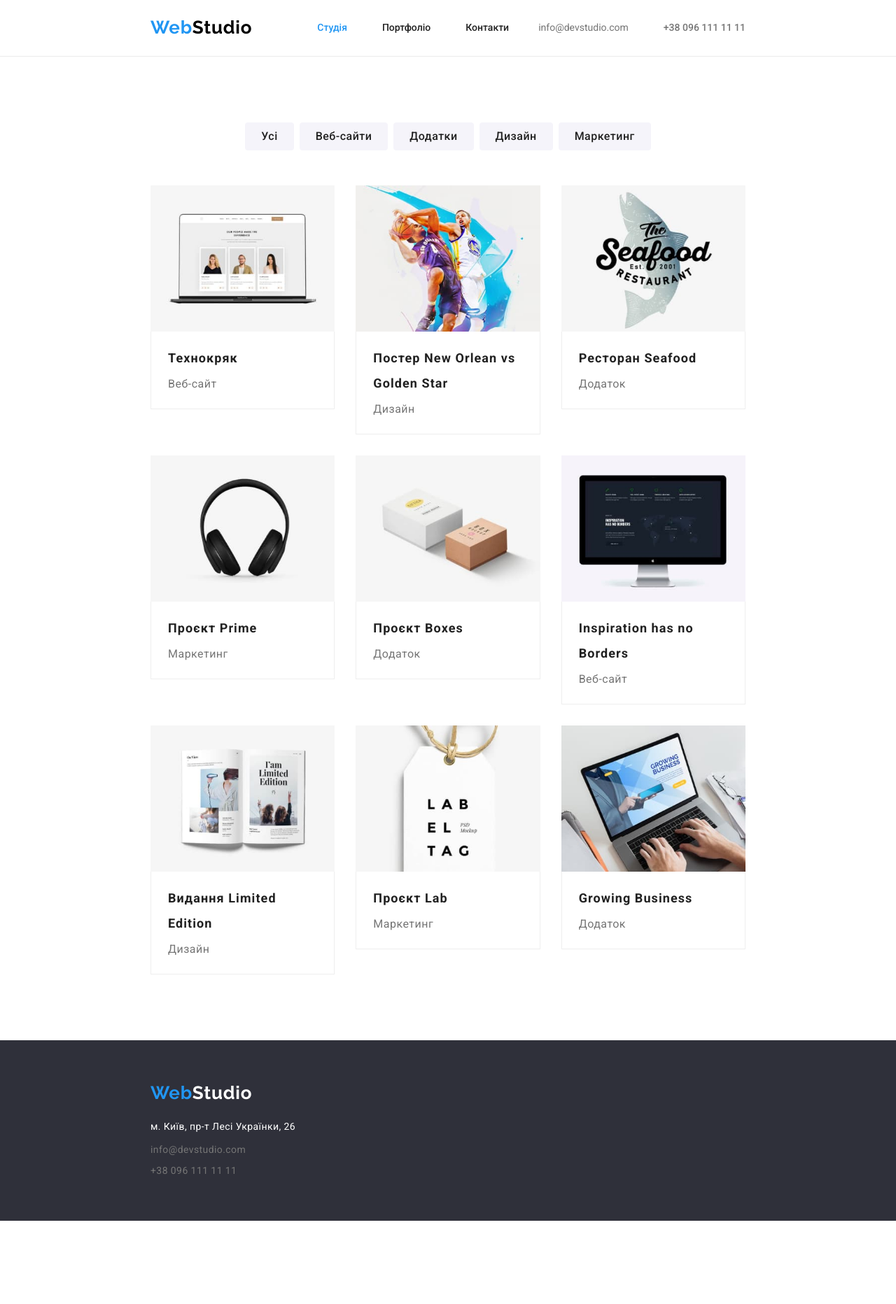
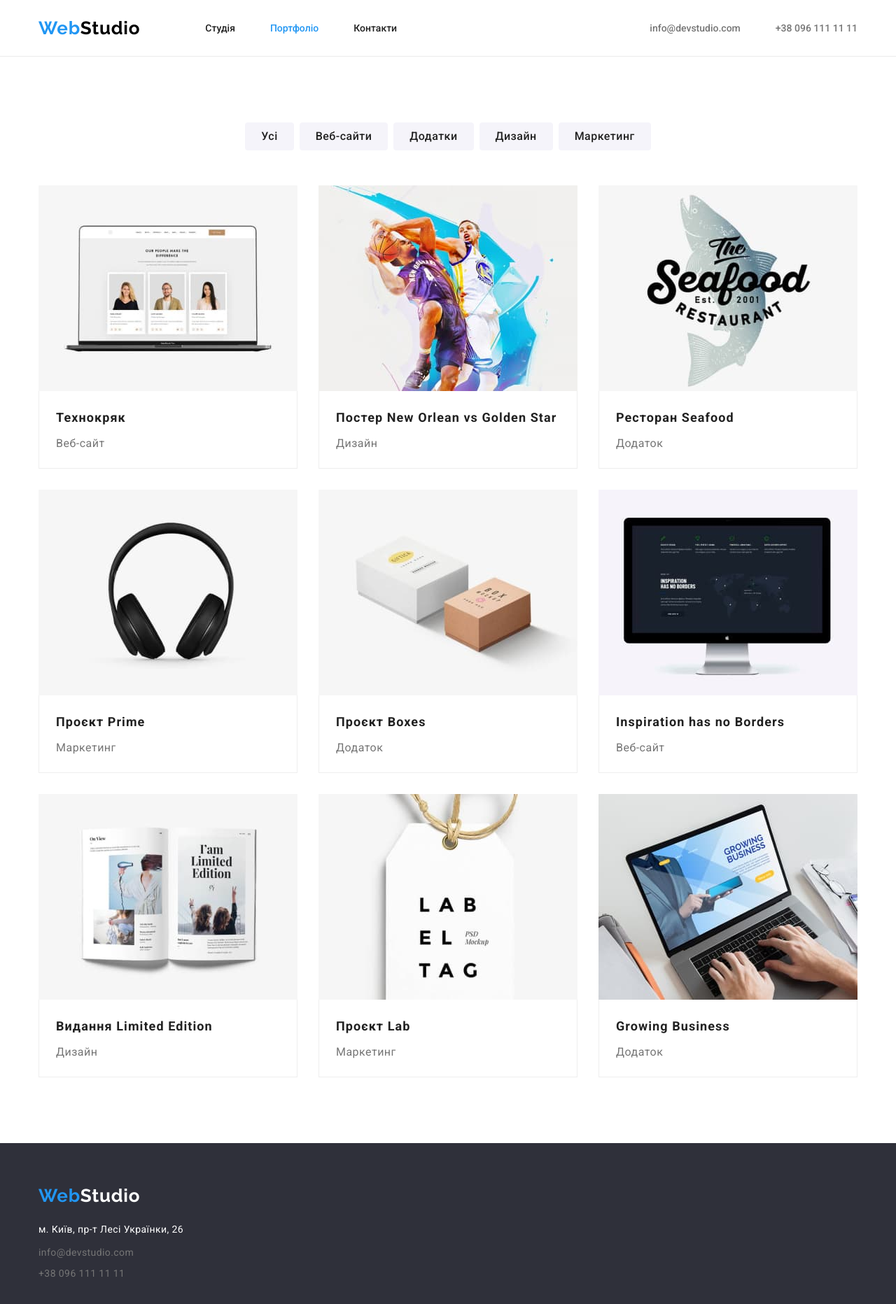
Before and after one commit to NadinFedoriv/goit-markup-hw-03, a plain HTML site: page portfolio.html in a window 1280 px wide. Shown: the whole page at 70% size. Before the commit the page ends 1745 px from the top, so only its background shows below. Drawn offline with nearby package versions, Linux system fonts and the light colour scheme.

Commit message:
HW-03-corrected

```diff
--- a/css/styles.css
+++ b/css/styles.css
@@ -44,15 +44,24 @@ body {
 .container {
   margin-left: auto;
   margin-right: auto;
-  max-width: 1600px;
+  max-width: 1200px;
+  padding-left: 15px;
+  padding-right: 15px;
+}
+
+.header {
+  border-bottom: 1px solid var(--color-border-header);
 }
 
 .header-container {
-  padding: 24px 215px 25px;
   display: flex;
   justify-content: space-between;
-  align-items: center;
-  border-bottom: 1px solid var(--color-border-header);
+}
+
+.header-links,
+.header-link-contacts {
+  display: block;
+  padding: 32px 0;
 }
 
 .header-nav,
@@ -125,16 +134,18 @@ body {
 }
 
 .section {
-  padding: 94px 215px;
+  padding: 94px 0px;
 }
 
 .hero-section {
   padding: 200px 452px;
+  max-width: 1600px;
   background-color: var(--color-hero);
   text-align: center;
 }
 
 .hero-title {
+  margin-bottom: 30px;
   color: var(--color-invert);
   font-weight: 900;
   font-size: 44px;
@@ -142,10 +153,10 @@ body {
   text-align: center;
   letter-spacing: 0.06em;
   text-transform: uppercase;
-  margin-bottom: 30px;
 }
 
 .button {
+  padding: 10px 32px;
   font-family: inherit;
   font-weight: 700;
   font-size: 16px;
@@ -157,7 +168,6 @@ body {
   border: 1px solid var(--color-accent);
   border-radius: 4px;
   cursor: pointer;
-  padding: 10px 32px;
 }
 
 .button:hover,
@@ -184,10 +194,14 @@ body {
   display: flex;
   justify-content: space-between;
   gap: 30px;
+  }
+
+.features-item {
+  width: calc((100% - 30px)/4);
 }
 
-.services-list {
-  padding: 0px 215px 94px;
+.activity-section {
+  padding-top: 0;
 }
 
 .title {
@@ -216,17 +230,19 @@ body {
 }
 
 .team-section {
-  background-color: var(--color-button);
+   background-color: var(--color-button);
 }
 
 .team-card {
   background-color: var(--color-invert);
   border-radius: 0px 0px 4px 4px;
-  padding-bottom: 30px;
+ }
+
+.team-member {
+  padding: 30px;
 }
 
 .subtitle-team {
-  margin-top: 30px;
   margin-bottom: 10px;
   font-weight: 500;
   font-size: 16px;
@@ -244,7 +260,7 @@ body {
 }
 
 .footer {
-  padding: 60px 0px 60px 215px;
+  padding: 60px 0px;
   background-color: var(--color-hero);
 }
 
@@ -259,11 +275,8 @@ body {
 }
 
 .address {
-  list-style: none;
-  padding-left: 0;
   margin-top: 20px;
-  margin-bottom: 0;
-}
+ }
 
 .footer-links,
 .footer-map {
@@ -311,7 +324,7 @@ body {
 }
 
 .project-title {
-  padding: 20px 24px 4px;
+ margin-bottom: 4px;
   font-weight: 700;
   font-size: 18px;
   line-height: calc(36 / 18);
@@ -320,8 +333,7 @@ body {
 }
 
 .project-type {
-  padding-left: 24px;
-  font-size: 16px;
+    font-size: 16px;
   line-height: calc(30 / 16);
   letter-spacing: 0.03em;
 }
@@ -341,11 +353,11 @@ body {
 
 .projects {
   flex-basis: calc((100% - 60px) / 3);
-   }
+}
 
 .project-card {
+  padding: 20px 24px;
   border-left: 1px solid var(--color-border);
   border-bottom: 1px solid var(--color-border);
   border-right: 1px solid var(--color-border);
-  padding-bottom: 20px;
-}
+  }
--- a/portfolio.html
+++ b/portfolio.html
@@ -21,30 +21,29 @@
     <title>Портфоліо</title>
   </head>
   <body>
-    <header>
-      <div class="container">
-        <div class="header-container">
+    <header class="header">
+      <div class="container header-container">
         <nav class="header-nav">
           <a class="logo" href="./index.html">
             <span class="logo-web">Web</span>Studio
           </a>
           <ul class="list header-list">
             <li>
-                <a class="header-links current" href="./index.html">Студія</a>
+              <a class="header-links" href="./index.html">Студія</a>
             </li>
             <li>
-                <a class="header-links" href="./portfolio.html">Портфоліо</a>
+              <a class="header-links current" href="./portfolio.html"
+                >Портфоліо</a
+              >
             </li>
             <li><a class="header-links" href="#">Контакти</a></li>
           </ul>
         </nav>
         <ul class="list header-contacts">
           <li>
-              <a
-                class="header-link-contacts"
-                href="mailto:info@devstudio.com"
-              ></a>
+            <a class="header-link-contacts" href="mailto:info@devstudio.com">
               info@devstudio.com
+            </a>
           </li>
           <li>
             <a class="header-link-contacts" href="tel:+380961111111">
@@ -53,12 +52,10 @@
           </li>
         </ul>
       </div>
-      </div>
     </header>
     <main>
-      <section>
+      <section class="section">
         <div class="container">
-          <div class="section">
           <h1 class="visually-hidden">Portfolio projects</h1>
           <ul class="list filter">
             <li><button type="button" class="filter-button">Усі</button></li>
@@ -96,9 +93,7 @@
                 height="294"
               />
               <div class="project-card">
-                  <h2 class="project-title">
-                    Постер New Orlean vs Golden Star
-                  </h2>
+                <h2 class="project-title">Постер New Orlean vs Golden Star</h2>
                 <p class="project-type">Дизайн</p>
               </div>
             </li>
@@ -188,17 +183,15 @@
             </li>
           </ul>
         </div>
-        </div>
       </section>
     </main>
-    <footer>
+    <footer class="footer">
       <div class="container">
-        <div class="footer">
         <a class="logo-invert" href="./index.html">
           <span class="logo-web">Web</span>Studio
         </a>
-          <address>
-            <ul class="address">
+        <address class="address">
+          <ul class="list">
             <li>
               <a
                 class="footer-map"
@@ -221,7 +214,6 @@
           </ul>
         </address>
       </div>
-      </div>
     </footer>
   </body>
 </html>
```
Also changed, not shown: index.html (+24 -29 lines). Lines whose indentation alone changed are shown as unchanged.
